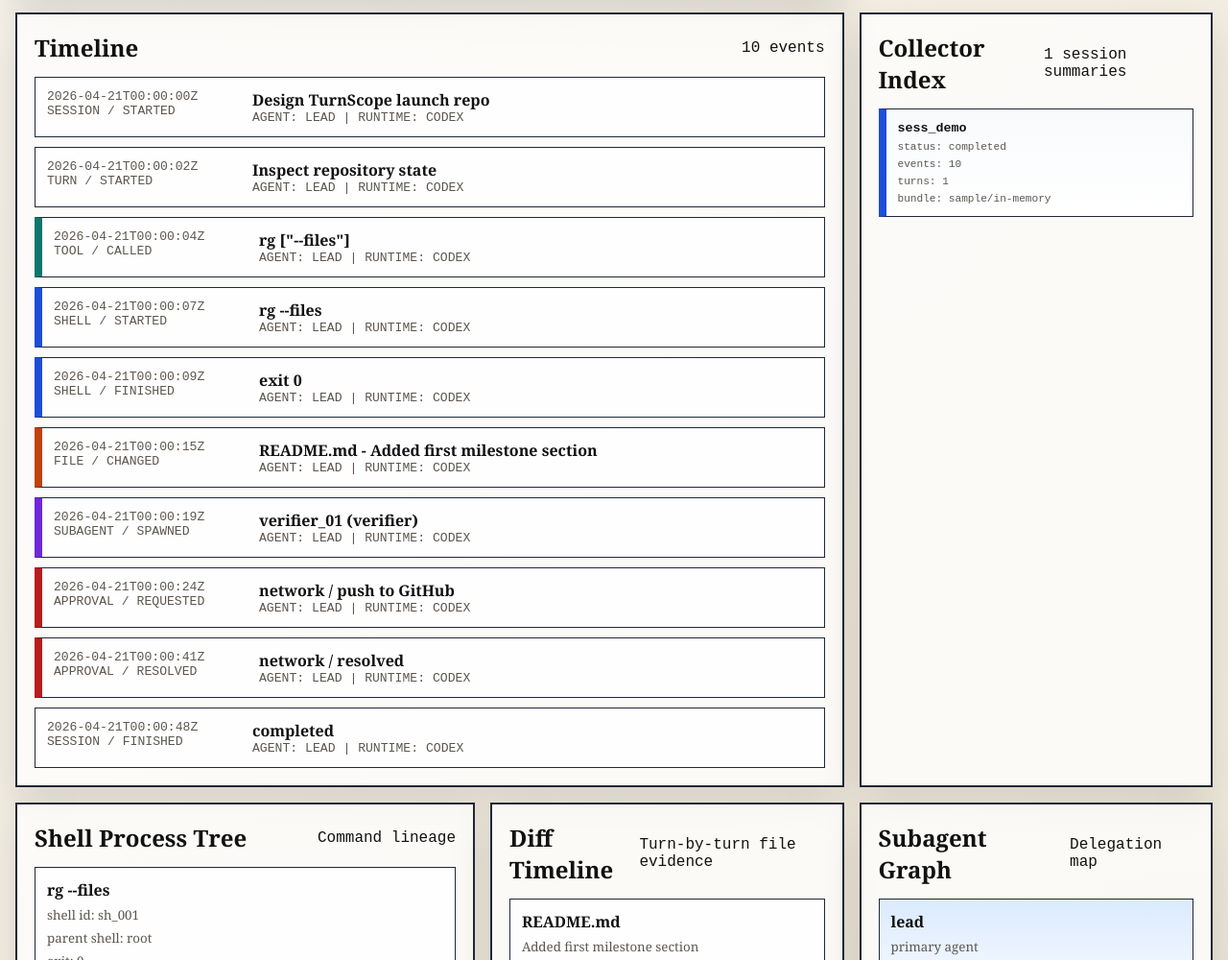
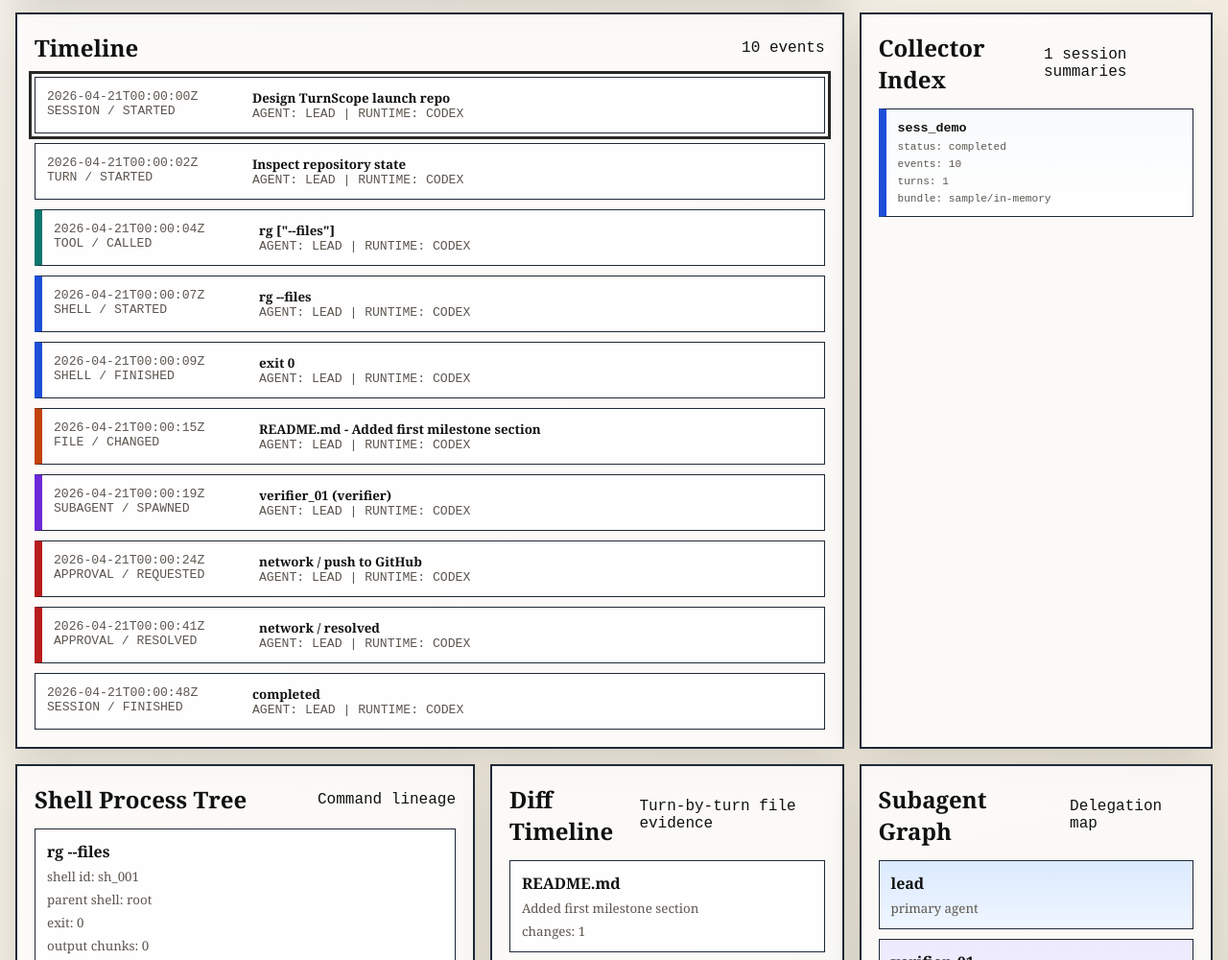
Before and after one commit to Jasvina/TurnScope, a plain HTML site: page apps/web/index.html in a window 1280 px wide. Shown: the part 839-1839 px from the top of the page at 96% size. Drawn offline with Linux system fonts and the light colour scheme.

Commit message:
Make timeline events drive the raw event inspector
The web prototype should help adapter work, not just display a static
first event. Timeline entries are now selectable, and the Raw Event Lens
updates to the chosen canonical event so mapping payloads and attributes
can be inspected directly.

Constraint: Keep the prototype dependency-free and static-file friendly
Confidence: high
Scope-risk: narrow
Reversibility: clean
Directive: Preserve timeline-to-raw-event inspection because it is critical for adapter precision debugging
Tested: node --check for apps/web/app.js
Not-tested: Browser click interaction under restricted local port binding

```diff
--- a/apps/web/app.js
+++ b/apps/web/app.js
@@ -132,7 +132,9 @@
 const fileInput = document.getElementById('file-input');
 let loadedSessionEvents = {};
 let loadedSessionSummaries = {};
+let visibleEvents = [];
 let activeSessionId = null;
+let activeEventIndex = 0;
 const eventTypeOrder = {
   'session.started': 0,
   'turn.started': 10,
@@ -251,19 +253,21 @@
 }
 
 function renderTimeline(events) {
+  visibleEvents = events;
+  activeEventIndex = 0;
   timelineLabel.textContent = `${events.length} events`;
   timeline.innerHTML = events.length
     ? events
-        .map((event) => {
+        .map((event, index) => {
           const className = event.type.replace('.', '-');
           return `
-            <div class="timeline-item ${className}">
+            <button class="timeline-item ${className} ${index === 0 ? 'active' : ''}" data-event-index="${index}">
               <div class="timeline-meta">${event.occurred_at}<br />${humanType(event.type)}</div>
               <div>
                 <strong>${detailText(event)}</strong>
                 <div class="timeline-meta">agent: ${event.agent_id || 'n/a'} | runtime: ${event.source.runtime}</div>
               </div>
-            </div>
+            </button>
           `;
         })
         .join('')
@@ -326,6 +330,15 @@
 
 function renderRaw(events) {
   rawView.textContent = JSON.stringify(events[0] || {}, null, 2);
+}
+
+function selectEvent(index) {
+  activeEventIndex = index;
+  const event = visibleEvents[index];
+  rawView.textContent = JSON.stringify(event || {}, null, 2);
+  Array.from(timeline.querySelectorAll('[data-event-index]')).forEach((node) => {
+    node.classList.toggle('active', Number(node.getAttribute('data-event-index')) === index);
+  });
 }
 
 function renderCatalog(indexData) {
@@ -481,6 +494,14 @@
   }
 });
 
+timeline.addEventListener('click', (event) => {
+  const target = event.target.closest('[data-event-index]');
+  if (!target) {
+    return;
+  }
+  selectEvent(Number(target.getAttribute('data-event-index')));
+});
+
 input.value = toNdjson(sampleEvents);
 loadedSessionEvents = { sess_demo: sampleEvents };
 loadedSessionSummaries = {
--- a/apps/web/styles.css
+++ b/apps/web/styles.css
@@ -243,10 +243,19 @@
 }
 
 .timeline-item {
+  width: 100%;
+  color: inherit;
+  font-family: Georgia, "Times New Roman", serif;
+  text-align: left;
   display: grid;
   grid-template-columns: 200px 1fr;
   gap: 14px;
   align-items: start;
+}
+
+.timeline-item.active {
+  outline: 3px solid rgba(17, 17, 17, 0.9);
+  outline-offset: 3px;
 }
 
 .timeline-meta {
```
Also changed, not shown: 1 other file.
